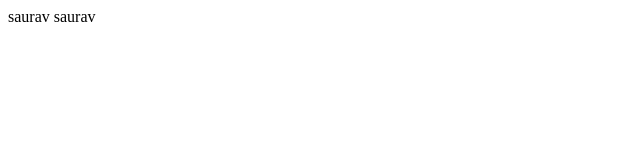
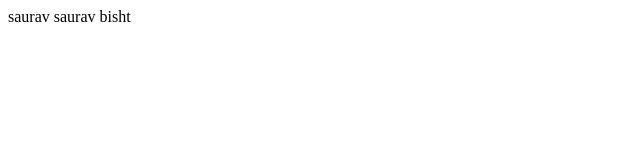
Before and after one commit to bishtsaurav/learn, a plain HTML site: page index.html in a window 1280 px wide. Shown: the full height of the page, 0-640 px from the left. Drawn offline with Linux system fonts and the light colour scheme.

Commit message:
Update index.html

```diff
--- a/index.html
+++ b/index.html
@@ -6,6 +6,6 @@
 </head>
 <body>
 	saurav
-	saurav
+	saurav bisht
 </body>
 </html>
```
